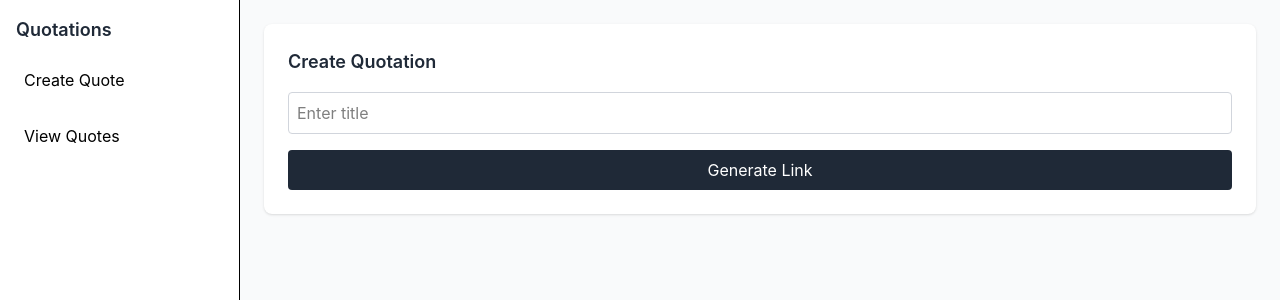
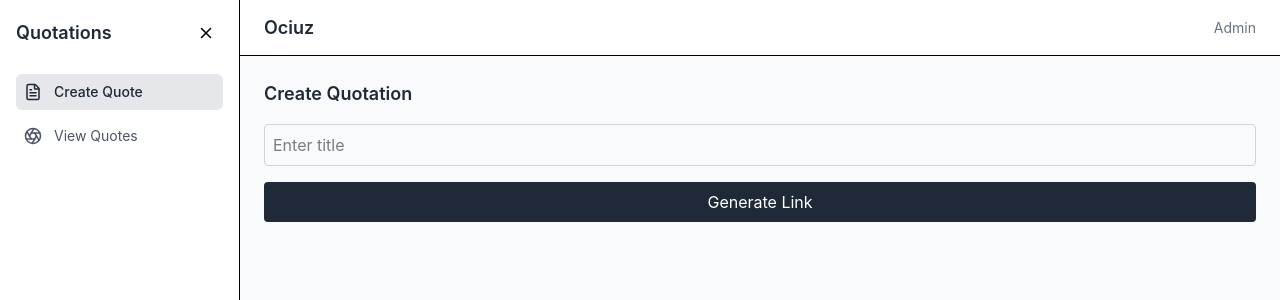
Before and after one commit to seninsimon/quotationExtractor_client, a React (Vite) app: page / in a window 1280 px wide. Shown: the top 300 px of the page. Built offline with nearby package versions, Linux system fonts and the light colour scheme.

Commit message:
side bar , and other uis

```diff
--- a/src/components/Layout.tsx
+++ b/src/components/Layout.tsx
@@ -1,27 +1,30 @@
-import { Link } from "react-router-dom";
+// src/components/Layout.tsx
+import { useState } from "react";
+import Sidebar from "./Sidebar";
+import Navbar from "./Navbar";
 
 export default function Layout({ children }: any) {
+  const [isOpen, setIsOpen] = useState(true);
+
+  const toggleSidebar = () => setIsOpen((prev) => !prev);
+
   return (
-    <div className="flex min-h-screen bg-[#F9FAFB]">
+    <div className="flex h-screen bg-[#F9FAFB]">
 
       {/* Sidebar */}
-      <div className="w-60 bg-white border-r p-4 space-y-4">
-        <h2 className="font-semibold text-[#1F2937] text-lg">
-          Quotations
-        </h2>
+      <Sidebar isOpen={isOpen} toggle={toggleSidebar} />
 
-        <Link to="/" className="block hover:bg-gray-100 p-2 rounded">
-          Create Quote
-        </Link>
+      {/* Main */}
+      <div
+        className={`flex flex-col flex-1 transition-all duration-300 ${
+          isOpen ? "ml-60" : "ml-16"
+        }`}
+      >
+        <Navbar />
 
-        <Link to="/quotes" className="block hover:bg-gray-100 p-2 rounded">
-          View Quotes
-        </Link>
-      </div>
-
-      {/* Content */}
-      <div className="flex-1 p-6">
-        {children}
+        <div className="p-6 overflow-y-auto flex-1">
+          {children}
+        </div>
       </div>
     </div>
   );
--- /dev/null
+++ b/src/components/Navbar.tsx
@@ -0,0 +1,14 @@
+// src/components/Navbar.tsx
+export default function Navbar() {
+  return (
+    <div className="h-14 bg-white border-b flex items-center justify-between px-6">
+      <h1 className="font-semibold text-[#1F2937] text-lg">
+        Ociuz
+      </h1>
+
+      <div className="flex items-center gap-3 text-sm text-gray-500">
+        <span>Admin</span>
+      </div>
+    </div>
+  );
+}
--- /dev/null
+++ b/src/components/Sidebar.tsx
@@ -0,0 +1,63 @@
+// src/components/Sidebar.tsx
+import { NavLink } from "react-router-dom";
+import { FileText, Aperture, X, Menu } from "lucide-react";
+
+interface Props {
+  isOpen: boolean;
+  toggle: () => void;
+}
+
+export default function Sidebar({ isOpen, toggle }: Props) {
+  const linkBase =
+    "flex items-center gap-3 p-2 rounded-md text-sm transition-colors";
+  const linkActive = "bg-gray-200 font-medium text-[#1F2937]";
+  const linkInactive = "text-gray-600 hover:bg-gray-100";
+
+  return (
+    <div
+      className={`bg-white border-r fixed h-full transition-all duration-300 z-40 ${
+        isOpen ? "w-60 p-4" : "w-16 p-2"
+      }`}
+    >
+      {/* Header */}
+      <div className="flex items-center justify-between mb-6">
+        {isOpen && (
+          <h2 className="font-semibold text-[#1F2937] text-lg">
+            Quotations
+          </h2>
+        )}
+
+        <button
+          onClick={toggle}
+          className="p-2 rounded-md hover:bg-gray-100"
+        >
+          {isOpen ? <X size={18} /> : <Menu size={18} />}
+        </button>
+      </div>
+
+      {/* Nav */}
+      <nav className="space-y-2">
+        <NavLink
+          to="/"
+          end
+          className={({ isActive }) =>
+            `${linkBase} ${isActive ? linkActive : linkInactive}`
+          }
+        >
+          <FileText size={18} />
+          {isOpen && "Create Quote"}
+        </NavLink>
+
+        <NavLink
+          to="/quotes"
+          className={({ isActive }) =>
+            `${linkBase} ${isActive ? linkActive : linkInactive}`
+          }
+        >
+          <Aperture size={18} />
+          {isOpen && "View Quotes"}
+        </NavLink>
+      </nav>
+    </div>
+  );
+}
--- a/src/pages/CreateQuotationPage.tsx
+++ b/src/pages/CreateQuotationPage.tsx
@@ -1,40 +1,69 @@
 import { useState } from "react";
 import { API } from "../api/api";
+import { Copy, Check } from "lucide-react";
 
 export default function CreateQuotation() {
   const [title, setTitle] = useState("");
   const [link, setLink] = useState("");
+  const [copied, setCopied] = useState(false);
 
   const handleSubmit = async () => {
     const res = await API.post("/quotations", { title });
     setLink(res.data.shareLink);
+    setCopied(false);
+  };
+
+  const handleCopy = async () => {
+    await navigator.clipboard.writeText(link);
+    setCopied(true);
+
+    setTimeout(() => setCopied(false), 2000);
   };
 
   return (
-    <div className="space-y-4 bg-white p-6 rounded-lg shadow-sm">
+    <div className="space-y-4">
       <h2 className="text-lg font-semibold text-[#1F2937]">
         Create Quotation
       </h2>
 
       <input
-        className="w-full border border-gray-300 p-2 rounded"
+        className="w-full border border-[#D1D5DB] p-2 rounded focus:outline-none focus:ring-1 focus:ring-gray-400"
         placeholder="Enter title"
         onChange={(e) => setTitle(e.target.value)}
       />
 
       <button
         onClick={handleSubmit}
-        className="w-full bg-[#1F2937] text-white p-2 rounded"
+        className="w-full bg-[#1F2937] text-white p-2 rounded hover:opacity-90 transition"
       >
         Generate Link
       </button>
 
       {link && (
-        <div className="text-sm">
-          <p>Share this link:</p>
-          <a className="text-blue-500" href={link}>
-            {link}
-          </a>
+        <div className="text-sm space-y-2">
+          <p className="text-gray-600">Share this link:</p>
+
+          <div className="flex items-center border border-[#D1D5DB] rounded px-3 py-2">
+            <a
+              href={link}
+              target="_blank"
+              rel="noreferrer"
+              className="flex-1 text-blue-500 truncate"
+            >
+              {link}
+            </a>
+
+            <button
+              onClick={handleCopy}
+              className="ml-2 p-1 rounded hover:bg-gray-100 transition"
+            >
+              {copied ? (
+                <Check size={18} className="text-green-600" />
+              ) : (
+                <Copy size={18} />
+              )}
+            </button>
+          </div>
         </div>
       )}
     </div>
```
Also changed, not shown: package.json (+8 -0 lines), 1 other file (tests, documents, lock files or other folders).
